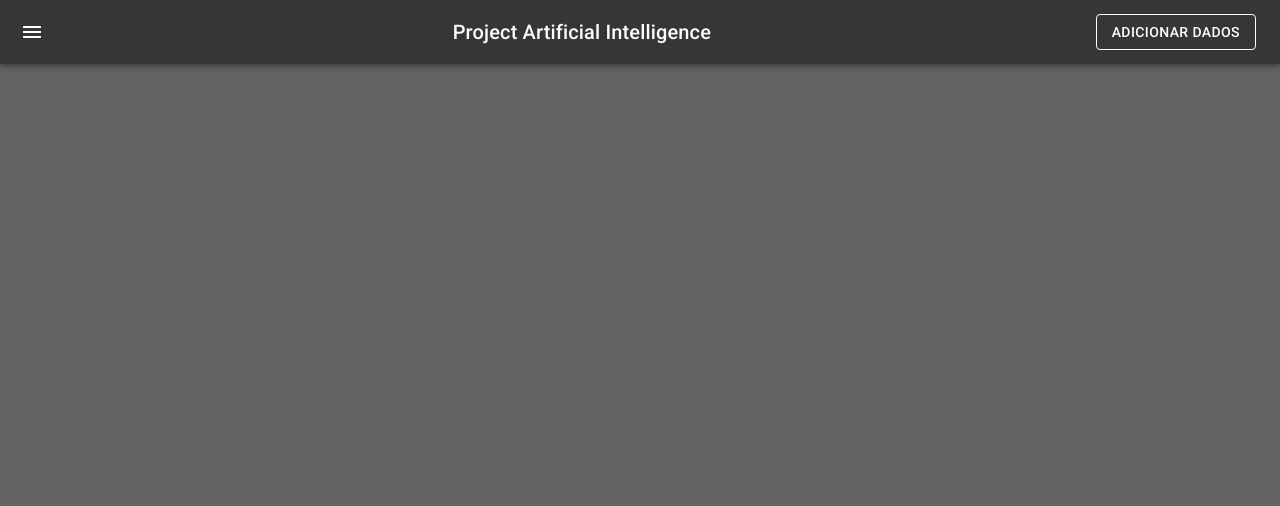
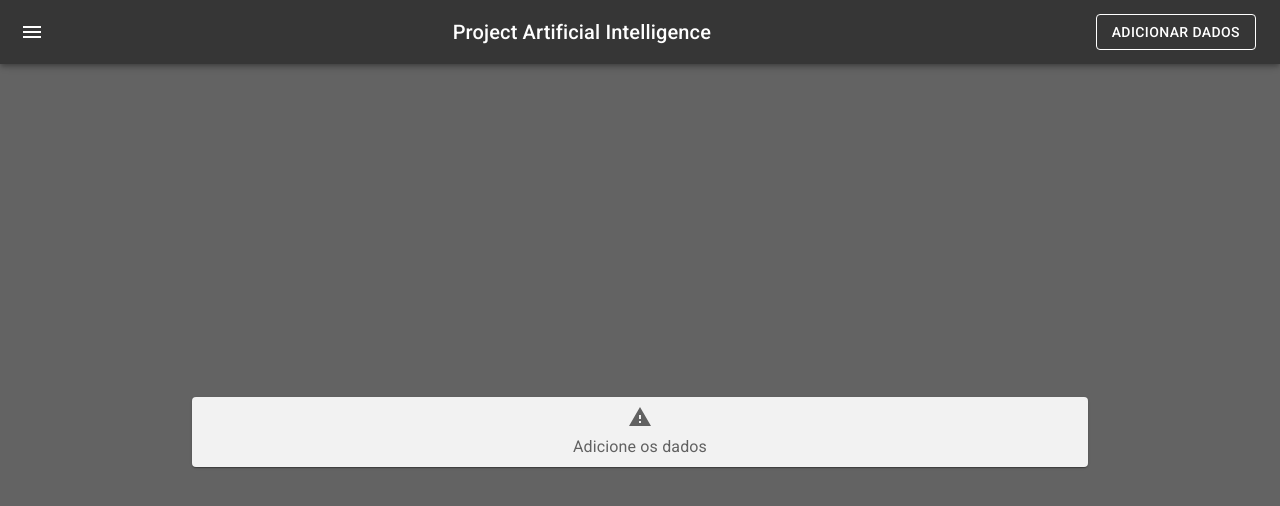
Before and after one commit to isleymartins/IA, a React (Vite) app in the folder frontend/: page / in a window 1280 px wide. Shown: the top 506 px of the page. Built offline with nearby package versions, Linux system fonts and the light colour scheme.

Commit message:
Modificação de estilos

```diff
--- a/frontend/src/components/layout/Menu.tsx
+++ b/frontend/src/components/layout/Menu.tsx
@@ -36,11 +36,9 @@ import {
 import { CardComponent } from '../layout/Card';
 import { FormUploadFile } from '../pages/Form/FormUploud';
 import FormComponent from "../pages/Form/Conteiner";
-import QualityMetricsComponent from '../pages/QualityMetrics/Conteiner';
 import { FileInformation, Form, ModelPrediction } from "../../model/model";
 import { fetchUpload, fetchModel } from "../../service/axios";
 import { AuthContext } from "../../context/AuthContext";
-import HipoteseComponent from "../pages/Form/Hipotese";
 
 const drawerWidth = 240;
 
@@ -243,8 +241,8 @@ const Menu: React.FC = () => {
         <Divider />
         <List>
           {titulo.map((text, index) => (
-            <ListItem key={text.label} disablePadding>
-              <ListItemButton onClick={() => setPagesNumber(index)}>
+            <ListItem key={text.label} disablePadding >
+              <ListItemButton onClick={() => setPagesNumber(index)} >
                 <ListItemIcon>{text.icon}</ListItemIcon>
                 <ListItemText primary={text.label} />
               </ListItemButton>
--- a/frontend/src/components/pages/Form/Conteiner.tsx
+++ b/frontend/src/components/pages/Form/Conteiner.tsx
@@ -10,6 +10,7 @@ import Grid from '@mui/material/Grid2';
 import { styled } from '@mui/material/styles';
 import Stepper from './Stepper';
 import HipoteseComponent from './Hipotese';
+import { Warning } from '@mui/icons-material';
 
 const Item = styled(Paper)(({ theme }) => ({
   backgroundColor: theme.palette.background.paper,
@@ -98,6 +99,12 @@ const FormComponent: React.FC<FormComponentProp> = ({ index, model }: FormCompon
             </Item>
           </Grid>
         }
+        {!modelPrediction[index]&& <Grid size={12}>
+            <Item key={index}>
+              <Warning/>
+              <Typography> Adicione os dados</Typography>
+            </Item>
+          </Grid>}
       </Grid>
 
     </Box>
--- a/frontend/src/components/pages/Form/Hipotese.tsx
+++ b/frontend/src/components/pages/Form/Hipotese.tsx
@@ -25,7 +25,7 @@ const HipoteseComponent: React.FC<FormComponentProp> = ({model}:FormComponentPro
         { label: "Perceptron Simples", value: ""},
         { label: "Perceptron com Regra Delta", value: "" },
         { label: "Classificador de Bayes", value:"bayesclassifier" },
-        { label: "Rede Neurais com Backpropagation", icon: ""},
+        { label: "Rede Neurais com Backpropagation", value: ""},
         { label: "Cluster Particional", value: "" },
         { label: "Maquina de Boltzman", value: "" },
         { label: "Teste de Hipoteses", value: "" },
--- a/frontend/src/components/pages/Form/Stepper.tsx
+++ b/frontend/src/components/pages/Form/Stepper.tsx
@@ -40,7 +40,8 @@ export default function Stepper({ item }: any) {
                     display: 'flex',
                     alignItems: 'center',
                     height: 50,
-                    pl: 2,
+                    padding: 1,
+                    bgcolor: 'background.default',
                 }}
             >
                 <Typography variant='h6'>Imagens para analise de dispesão</Typography>
```
Also changed, not shown: frontend/src/components/layout/Card.txt (deleted), frontend/src/components/pages/Form/Conteiner.tsx.txt (deleted).
